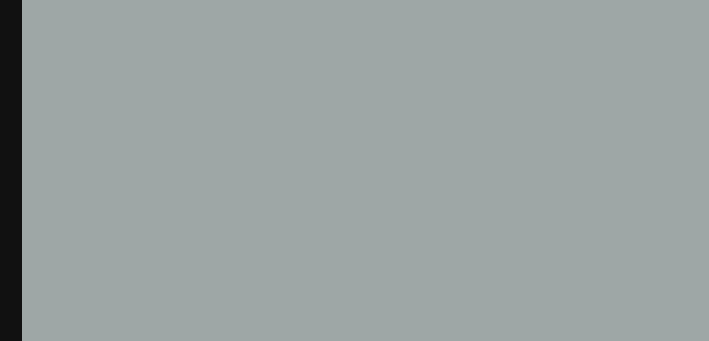
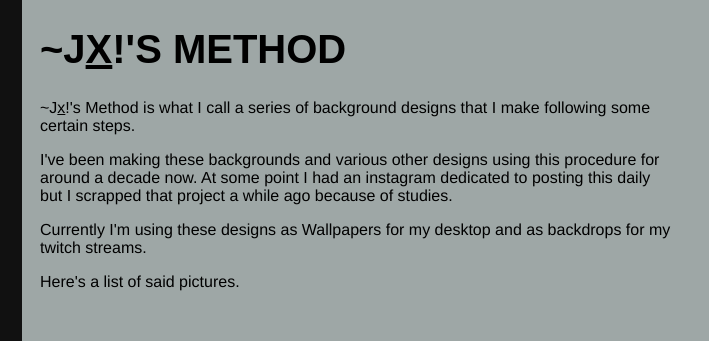
Before and after one commit to jxjxjxjxjxjx/jxjxjxjxjxjx.github.io, a plain HTML site: page method.html in a window 1280 px wide. Shown: the top 341 px of the page, 178-887 px from the left. Drawn offline with nearby package versions, Linux system fonts and the light colour scheme; a web font is replaced by a local one.

Commit message:
Update method.html

```diff
--- a/method.html
+++ b/method.html
@@ -20,7 +20,11 @@
   </div>
 
   <div class="main">
-
+  <h1>~J<u>x</u>!'s Method</h1>
+  <p>~J<u>x</u>!'s Method is what I call a series of background designs that I make following some certain steps.</p>
+  <p>I've been making these backgrounds and various other designs using this procedure for around a decade now. At some point I had an instagram dedicated to posting this daily but I scrapped that project a while ago because of studies.</p>
+  <p>Currently I'm using these designs as Wallpapers for my desktop and as backdrops for my twitch streams.</p>
+  <p>Here's a list of said pictures.</p>
 
   </div>
 
```
